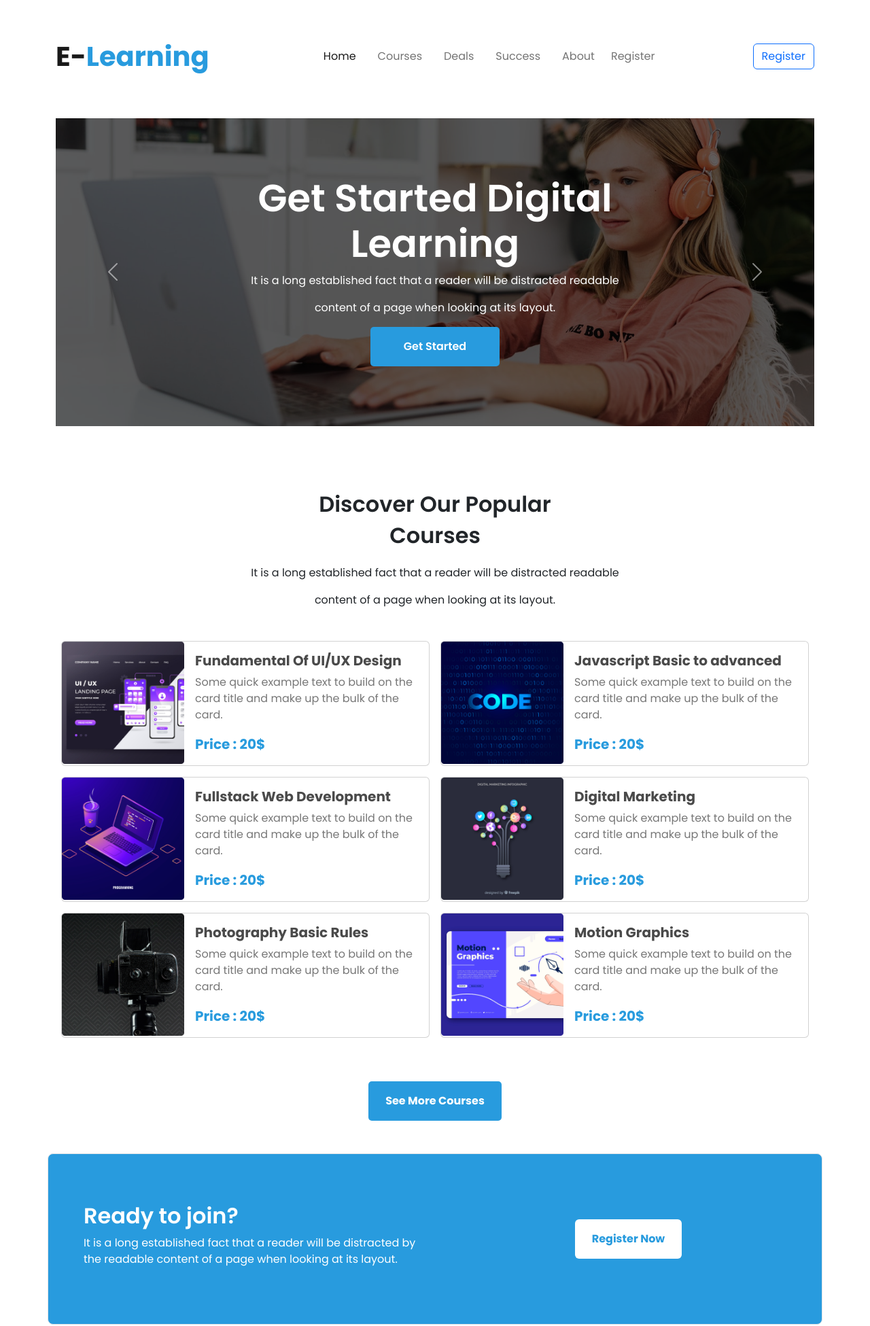
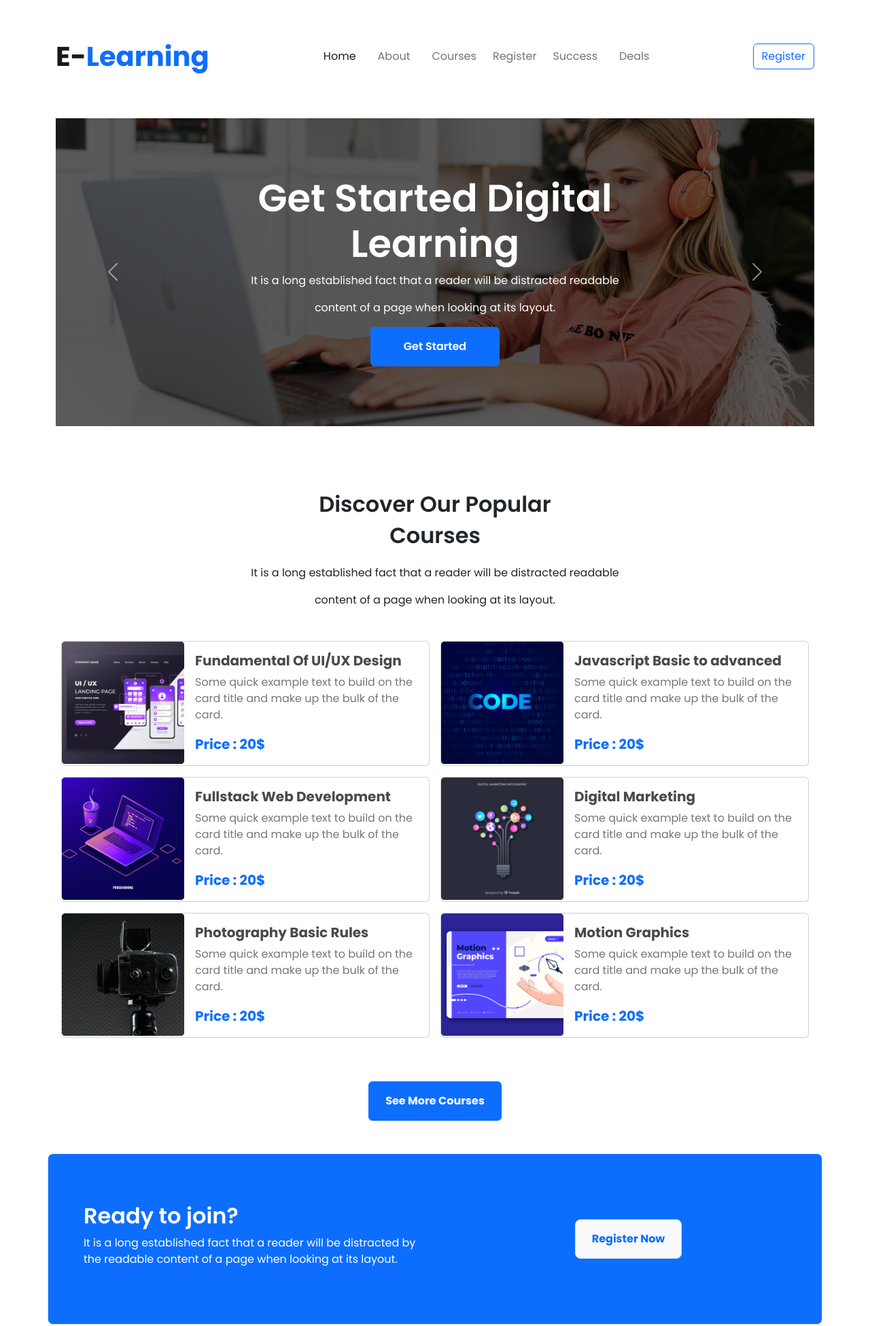
Before and after one commit to nisherahman/Ed-Tech, a plain HTML site: page index.html in a window 1280 px wide. Shown: the top 1951 px of the page at 68% size. Drawn offline with nearby package versions, Linux system fonts and the light colour scheme.

Commit message:
responsive

```diff
--- a/index.html
+++ b/index.html
@@ -19,7 +19,7 @@
         <nav class="navbar navbar-expand-lg pt-3 pt-lg-5 pt-md-4 pt-sm-3">
           <div class="container">
             <a class="navbar-brand fw-bold fs-1" href="#">
-              E-<span class="cmn-color">Learning</span>
+              E-<span class="text-primary">Learning</span>
             </a>
             <button class="navbar-toggler" type="button" data-bs-toggle="collapse" data-bs-target="#navbarSupportedContent" aria-controls="navbarSupportedContent" aria-expanded="false" aria-label="Toggle navigation">
               <span class="navbar-toggler-icon"></span>
@@ -30,19 +30,19 @@
                   <a class="nav-link active mx-2" aria-current="page" href="#">Home</a>
                 </li>
                 <li class="nav-item">
-                  <a class="nav-link mx-2" href="#">Courses</a>
+                  <a class="nav-link mx-2 " href="#slider">About</a>
                 </li>
                 <li class="nav-item">
-                  <a class="nav-link mx-2" href="#">Deals </a>
+                  <a class="nav-link mx-2" href="#courses">Courses</a>
                 </li>
                 <li class="nav-item">
-                  <a class="nav-link mx-2" href="#"> Success</a>
+                  <a class="nav-link" href="#join">Register</a>
                 </li>
                 <li class="nav-item">
-                  <a class="nav-link mx-2 " href="#">About</a>
+                  <a class="nav-link mx-2" href="#ques"> Success</a>
                 </li>
                 <li class="nav-item">
-                  <a class="nav-link" href="#">Register</a>
+                  <a class="nav-link mx-2" href="#company">Deals</a>
                 </li>
               </ul>
               <form class="d-flex" role="search">
@@ -58,7 +58,7 @@
 
     <main>
       <!-- slider part starts -->
-      <section class="slider-section pb-3 pb-lg-5 pb-md-4 pbl-sm-3">
+      <section class="slider-section pb-3 pb-lg-5 pb-md-4 pbl-sm-3" id="slider">
         <div class="container mt-3 mt-lg-5 mt-md-4 mt-sm-3">
           <div id="carouselExampleCaptions" class="carousel slide" data-bs-ride="false">
             <div class="carousel-inner">
@@ -74,7 +74,7 @@
                     </p>
                     <p class="fw-normal">content of a page when looking at its layout.</p>
                     <div class="button pb-3 pb-lg-5 pb-md-4 pb-sm-3">
-                      <button href="#" class="btn all-btn fw-semibold px-5 py-3 text-white">Get Started</button>
+                      <button href="#" class="btn btn-primary fw-semibold px-5 py-3 text-white">Get Started</button>
                     </div>
                   </div>
                 </div>
@@ -91,7 +91,7 @@
                     </p>
                     <p class="fw-normal">content of a page when looking at its layout.</p>
                     <div class="button pb-3 pb-lg-5 pb-md-4 pb-sm-3">
-                      <button href="#" class="btn all-btn fw-semibold px-5 py-3 text-white">Get Started</button>
+                      <button href="#" class="btn btn-primary fw-semibold px-5 py-3 text-white">Get Started</button>
                     </div>
                   </div>
                 </div>
@@ -108,7 +108,7 @@
                     </p>
                     <p class="fw-normal">content of a page when looking at its layout.</p>
                     <div class="button pb-3 pb-lg-5 pb-md-4 pb-sm-3">
-                      <button href="#" class="btn all-btn fw-semibold px-5 py-3 text-white">Get Started</button>
+                      <button href="#" class="btn btn-primary fw-semibold px-5 py-3 text-white">Get Started</button>
                     </div>
                   </div>
                 </div>
@@ -128,7 +128,7 @@
       <!-- slider part ends -->
 
       <!-- courses item part starts -->
-        <section class="course-section pt-2 pt-lg-5 pt-md-4 pt-sm-3">
+        <section class="course-section pt-2 pt-lg-5 pt-md-4 pt-sm-3" id="courses">
           <div class="container">
             <h2 class="fw-semibold text-center">Discover Our Popular</h2>
             <h2 class="fw-semibold text-center">Courses</h2>
@@ -149,7 +149,7 @@
                             <h5 class="card-title fw-bold course-h5-col">Fundamental Of UI/UX Design</h5>
                             <p class="card-text course-p-col">Some quick example text to build on the card title
                               and make up the bulk of the card.</p>
-                            <p class="card-text"><small class="text-muted fw-bold fs-5 cmn-color">Price : 20$</small></p>
+                            <p class="card-text"><small class="fw-bold fs-5 text-primary">Price : 20$</small></p>
                           </div>
                         </div>
                       </div>
@@ -168,7 +168,7 @@
                             <h5 class="card-title fw-bold course-h5-col">Javascript Basic to advanced</h5>
                             <p class="card-text course-p-col">Some quick example text to build on the card title
                               and make up the bulk of the card.</p>
-                            <p class="card-text"><small class="text-muted fw-bold fs-5 cmn-color">Price : 20$</small></p>
+                            <p class="card-text"><small class="fw-bold fs-5 text-primary">Price : 20$</small></p>
                           </div>
                         </div>
                       </div>
@@ -187,7 +187,7 @@
                             <h5 class="card-title fw-bold course-h5-col">Fullstack Web Development</h5>
                             <p class="card-text course-p-col">Some quick example text to build on the card title
                               and make up the bulk of the card.</p>
-                            <p class="card-text"><small class="text-muted fw-bold fs-5 cmn-color">Price : 20$</small></p>
+                            <p class="card-text"><small class="fw-bold fs-5 text-primary">Price : 20$</small></p>
                           </div>
                         </div>
                       </div>
@@ -206,7 +206,7 @@
                             <h5 class="card-title fw-bold course-h5-col">Digital Marketing</h5>
                             <p class="card-text course-p-col">Some quick example text to build on the card title
                               and make up the bulk of the card.</p>
-                            <p class="card-text"><small class="text-muted fw-bold fs-5 cmn-color">Price : 20$</small></p>
+                            <p class="card-text"><small class="fw-bold fs-5 text-primary">Price : 20$</small></p>
                           </div>
                         </div>
                       </div>
@@ -225,7 +225,7 @@
                             <h5 class="card-title fw-bold course-h5-col">Photography Basic Rules</h5>
                             <p class="card-text course-p-col">Some quick example text to build on the card title
                               and make up the bulk of the card.</p>
-                            <p class="card-text"><small class="text-muted fw-bold fs-5 cmn-color">Price : 20$</small></p>
+                            <p class="card-text"><small class="fw-bold fs-5 text-primary">Price : 20$</small></p>
                           </div>
                         </div>
                       </div>
@@ -244,7 +244,7 @@
                             <h5 class="card-title fw-bold course-h5-col">Motion Graphics</h5>
                             <p class="card-text course-p-col">Some quick example text to build on the card title
                               and make up the bulk of the card.</p>
-                            <p class="card-text"><small class="text-muted fw-bold fs-5 cmn-color">Price : 20$</small></p>
+                            <p class="card-text"><small class="fw-bold fs-5 text-primary">Price : 20$</small></p>
                           </div>
                         </div>
                       </div>
@@ -256,13 +256,13 @@
           </div>
         </section>
         <div class="button text-center my-3 my-lg-5 my-md-4 my-sm-4">
-          <a href="#" class="btn all-btn fw-bold text-white px-4 py-3">See More Courses</a>
+          <a href="#" class="btn btn-primary fw-bold text-white px-4 py-3">See More Courses</a>
         </div>
       <!-- courses item part ends -->
 
       <!-- join part starts -->
-      <section class="join-section">
-        <div class="container border rounded-3 join-background">
+      <section class="join-section" id="join">
+        <div class="container border rounded-3 bg-primary">
           <div class="row">
             <div class="col-lg-6">
               <div class="join-text text-white ps-2 ps-lg-4 px-md-3 py-lg-5 py-md-4 pt-sm-5">
@@ -273,7 +273,7 @@
             </div>
             <div class="col-lg-6 py-0 py-lg-5 py-md-2">
               <div class="button text-center my-4 my-lg-5 my-sm-4">
-                <a href="#" class="btn btn-white fw-bold text-white px-4 py-3" data-bs-toggle="modal" data-bs-target="#exampleModal">Register Now</a>
+                <a href="#" class="btn btn-light fw-bold text-primary border rounded-3 px-4 py-3" data-bs-toggle="modal" data-bs-target="#exampleModal">Register Now</a>
               </div>
             </div>
           </div>
@@ -324,7 +324,7 @@
       <!-- join part ends -->
 
       <!-- frequently question part starts -->
-      <section class="ques-section">
+      <section class="ques-section" id="ques">
         <h2 class="fw-semibold mt-5 text-center">Frequently Asked Questions</h2>
           <p class="fw-normal text-center mt-4">It is a long established fact that a reader will be distracted readable
           </p>
@@ -373,7 +373,7 @@
                   <div class="accordion-item">
                     <h2 class="accordion-header" id="panelsStayOpen-headingFour">
                       <button class="accordion-button collapsed fw-semibold course-h5-col" type="button" data-bs-toggle="collapse" data-bs-target="#panelsStayOpen-collapseFour" aria-expanded="false" aria-controls="panelsStayOpen-collapseFour">
-                        What is a Semantic tag?
+                        What is Semantic tag?
                       </button>
                     </h2>
                     <div id="panelsStayOpen-collapseFour" class="accordion-collapse collapse" aria-labelledby="panelsStayOpen-headingFour">
@@ -416,7 +416,7 @@
       <!-- frequently question  part ends -->
 
       <!-- companies logo part starts -->
-      <section class="companies-logo d-none d-lg-block d-md-none d-sm-none">
+      <section class="companies-logo d-none d-lg-block d-md-none d-sm-none" id="company">
         <h2 class="fw-semibold mt-5 text-center mb-4">Trusted by over 800+ companies</h2>
         <div class="container">
           <div class="row">
@@ -456,7 +456,7 @@
             <div class="footer-text text-center text-white">
               <div class="footer-logo mb-3">
                 <a class="navbar-brand fw-bold fs-2 text-white" href="#">
-                  E-<span class="cmn-color">Learning</span>
+                  E-<span class="text-primary">Learning</span>
                 </a>
               </div>
               <p class="m-0" style="font-size:16px;">Office 41, Zawaya Buildin, Ghala Muscat,</p>
@@ -477,9 +477,6 @@
     </footer>
     <!-- footer part ends -->
 
-
-
-
     <script src="https://cdn.jsdelivr.net/npm/bootstrap@5.2.0/dist/js/bootstrap.bundle.min.js" integrity="sha384-A3rJD856KowSb7dwlZdYEkO39Gagi7vIsF0jrRAoQmDKKtQBHUuLZ9AsSv4jD4Xa" crossorigin="anonymous"></script>
   </body>
 </html>
--- a/style.css
+++ b/style.css
@@ -1,19 +1,6 @@
 @import url('https://fonts.googleapis.com/css2?family=Poppins:ital,wght@0,200;0,300;0,400;0,500;0,600;0,700;0,800;0,900;1,100;1,300;1,400;1,500;1,600;1,700;1,800;1,900&display=swap');
-
 body{
     font-family: 'Poppins', sans-serif;
-}
-.cmn-color{
-    color:#289BDE !important
-}
-.all-btn{
-    background-color: #289BDE;
-    border-radius: 5px;
-    transition: all linear 0.4s;
-}
-.all-btn:hover{
-    background-color: #289BDE;
-    border-radius: 5px;
 }
 .slider-section .slider-overlay{
     background: rgba(0, 0, 0,0.6);
@@ -24,20 +11,8 @@ body{
 .course-p-col{
     color: #777777;
 }
-.join-background{
-    background: #289BDE;
-}
 .join-p-col{
     color:#F4F4F4;
-}
-.btn-white{
-    background:white;
-    color:#289BDE !important;
-    transition:all linear 0.4s;
-}
-.btn-white:hover{
-    background:white !important;
-    color:#289BDE !important;
 }
 .modal{
     z-index: 99999;
```
